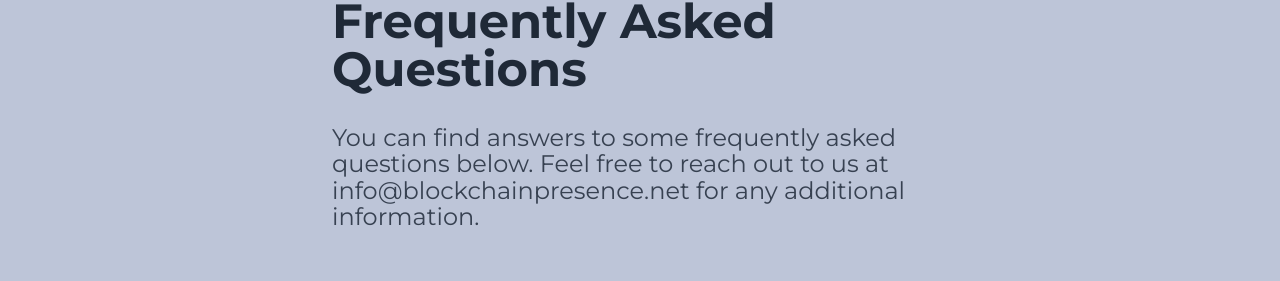
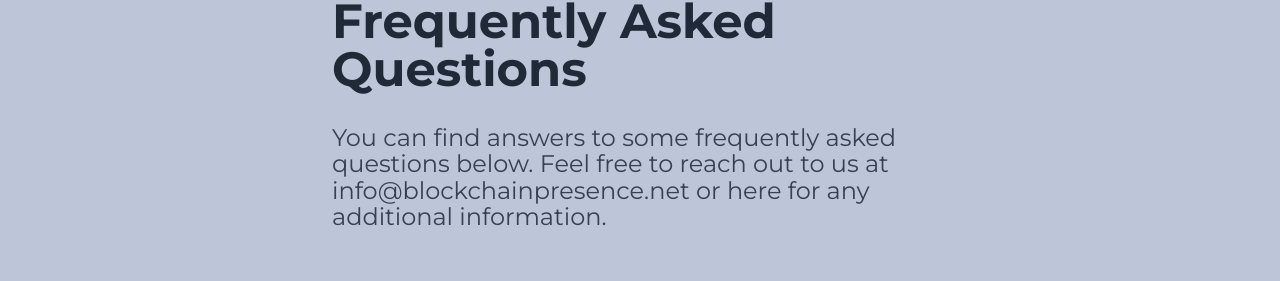
Before and after one commit to migub/BCP-Website-Next, a Next.js app: page /faq in a window 1280 px wide. Shown: the part 163-444 px from the top of the page. Built offline with nearby package versions, Linux system fonts and the light colour scheme.

Commit message:
added link to faq title section

```diff
--- a/components/TitleSection.js
+++ b/components/TitleSection.js
@@ -1,6 +1,7 @@
 import { useRouter } from "next/router";
 
 const TitleSection = (props) => {
+  console.log(props.subTitle);
   const router = useRouter();
   return (
     <div className="relative p-6 pt-32 sm:pt-40 pb-28 sm:flex sm:justify-center sm:items-center bg-gradient-to-t to-[#BDC5D8] from-[#BDC5D8]">
--- a/pages/faq.js
+++ b/pages/faq.js
@@ -2,7 +2,9 @@ import { AnimationOnScroll } from "react-animation-on-scroll";
 import Image from "next/image";
 import Questions from "../components/sections/faq/Questions";
 import TitleSection from "../components/TitleSection";
+import { useRouter } from "next/router";
 const Faq = () => {
+  const router = useRouter();
   const data = {
     rows: [
       {
@@ -108,9 +110,16 @@ const Faq = () => {
     <>
       <TitleSection
         title="Frequently Asked Questions"
-        subTitle="You can find answers to some frequently asked questions below. Feel
-            free to reach out to us at info@blockchainpresence.net for any
-            additional information."
+        subTitle={
+          <div>
+            You can find answers to some frequently asked questions below. Feel
+            free to reach out to us at{" "}
+            <a href="mailto:info@blockchainpresence.net">
+              info@blockchainpresence.net{" "}
+            </a>
+            or <a href="/contact">here </a> for any additional information.
+          </div>
+        }
       />
       <div className="bg-gradient-to-t to-white from-[#BDC5D8] pt-12 pb-20">
         <Questions data={data} />
```
